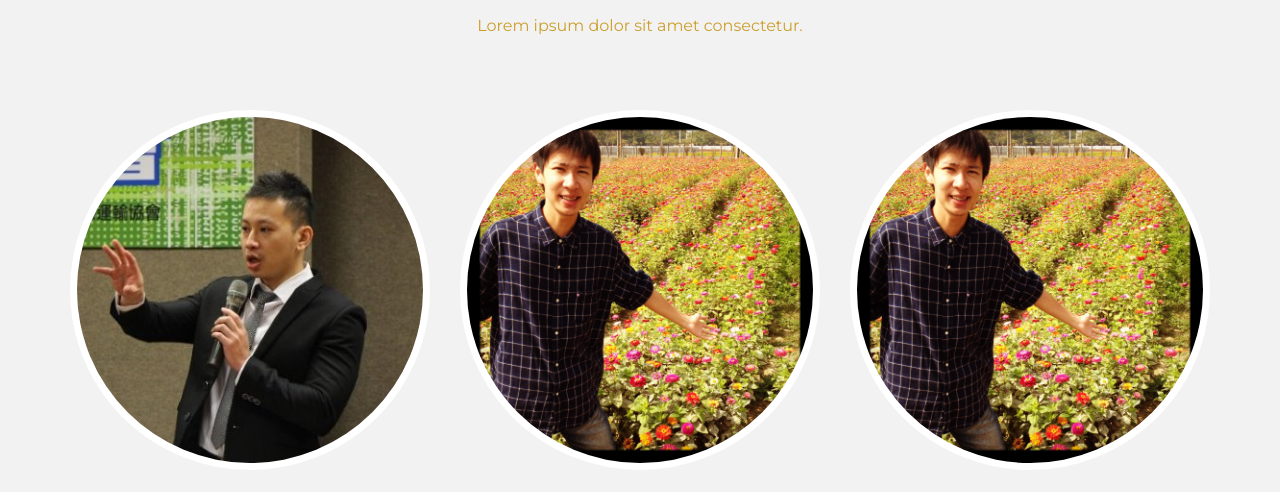
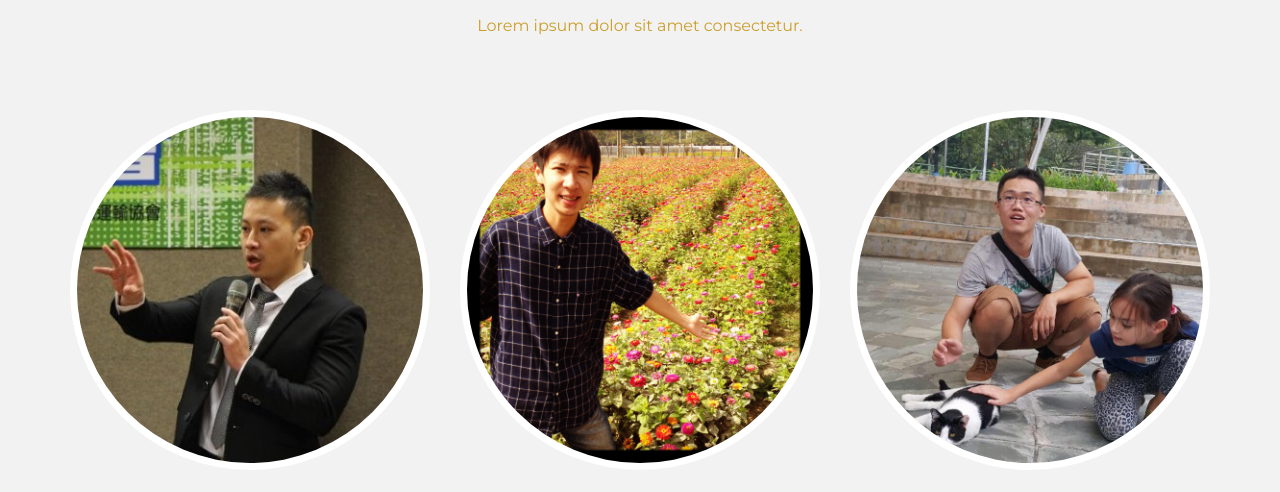
Before and after one commit to wiizermer/datarget.github.io, a website: page index.html in a window 1280 px wide. Shown: the part 5244-5736 px from the top of the page. Drawn offline with nearby package versions, Linux system fonts and the light colour scheme; some packages are replaced by stand-ins of ours; a web font is replaced by a local one.

Commit message:
Update index.html

```diff
--- a/index.html
+++ b/index.html
@@ -390,7 +390,7 @@
                 </div>
                 <div class="col-sm-4">
                     <div class="team-member">
-                        <img src="img/ru.jpg" class="img-responsive img-circle" alt="">
+                        <img src="ad.jpg" class="img-responsive img-circle" alt="">
                         <h4>Zhi Yu Yang</h4>
                         <p class="text-muted">CMO <br> Euqipment level: MacBook Pro Touch Bar </p>
                         <ul class="list-inline social-buttons">
```
